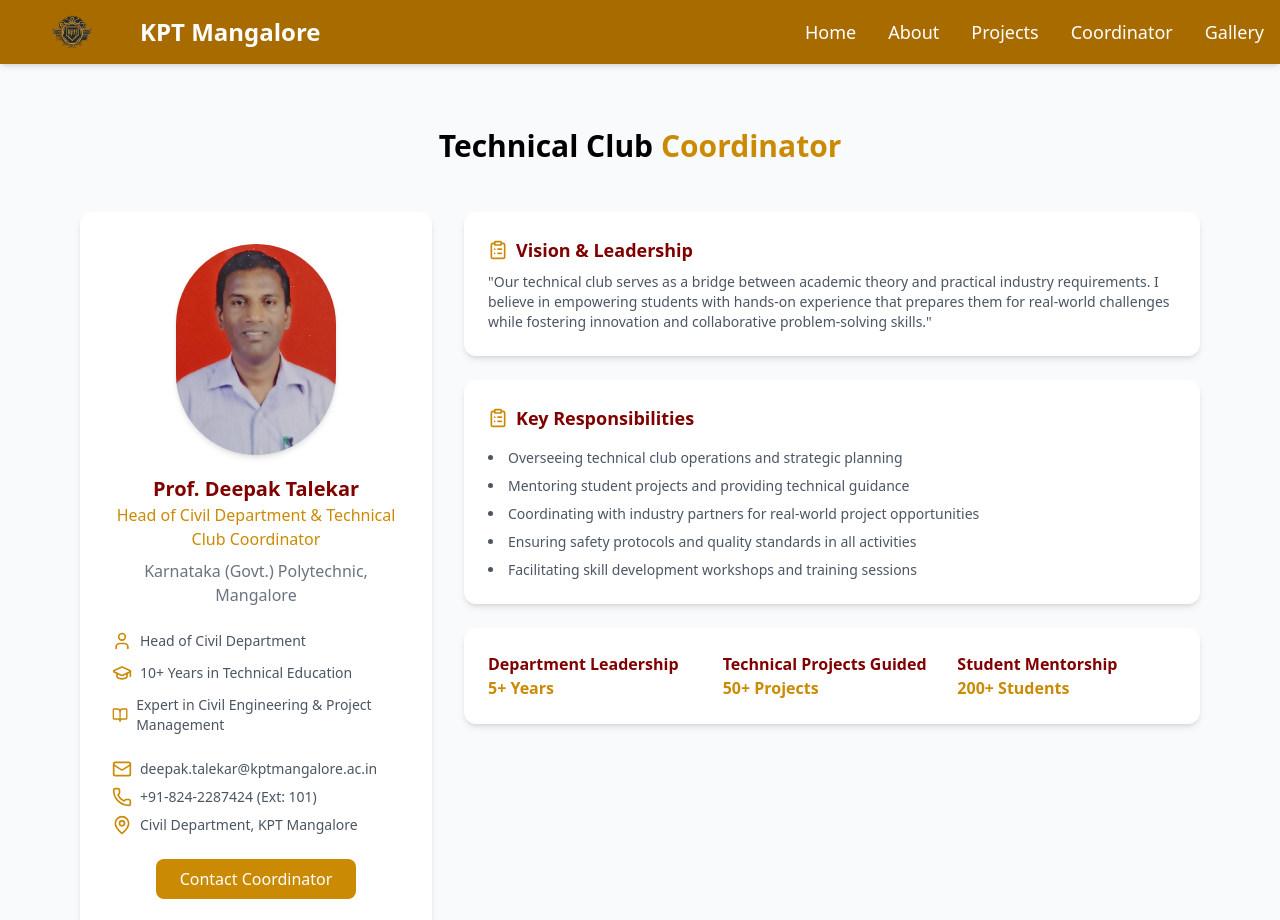
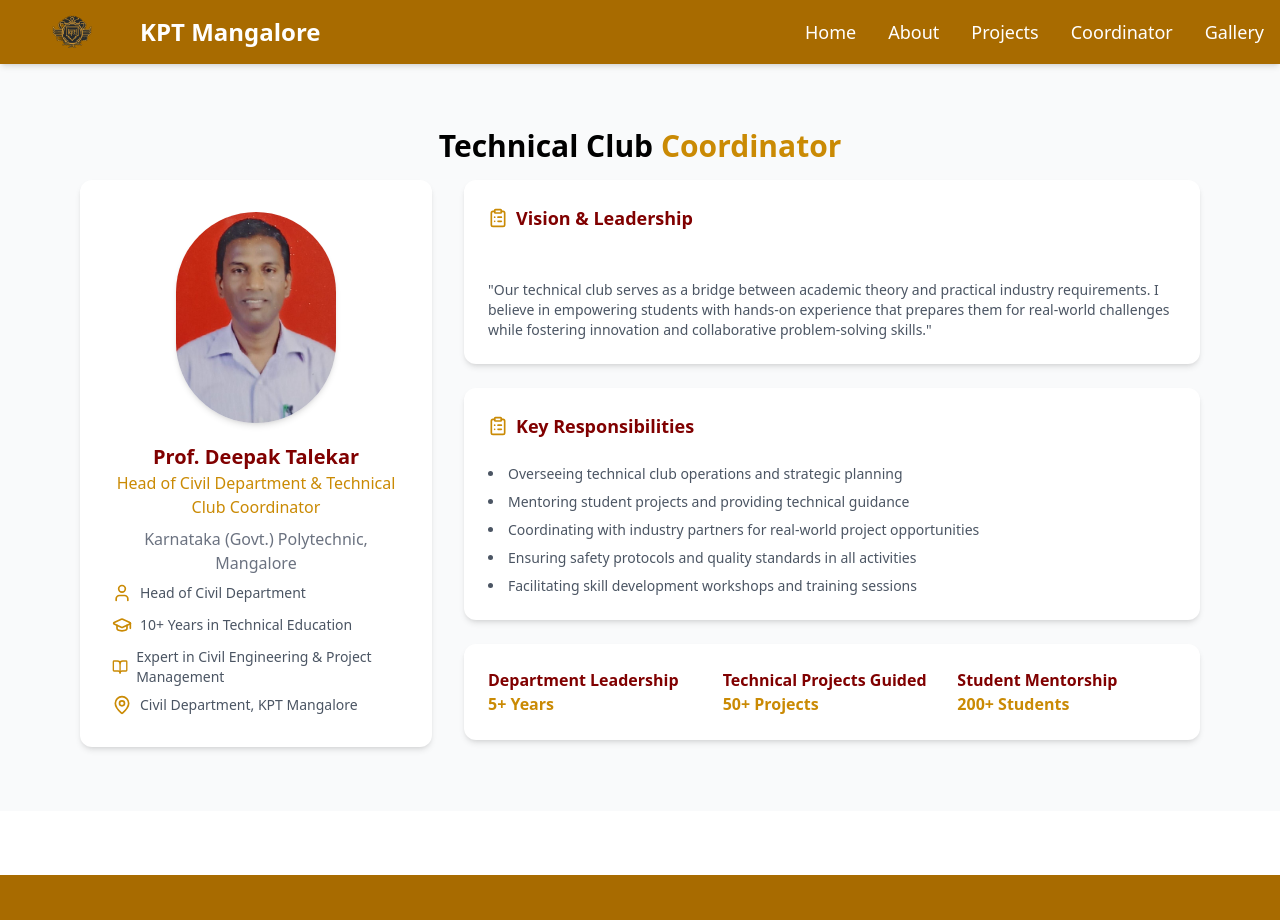
Before and after one commit to ganeshvgs/kpt-tech, a React (Create React App) app: page /coordinator in a window 1280 px wide. Shown: the top 920 px of the page. Built offline with nearby package versions, Linux system fonts and the light colour scheme.

Commit message:
Update Coordinator.js

```diff
--- a/src/pages/Coordinator.js
+++ b/src/pages/Coordinator.js
@@ -16,7 +16,7 @@ const Coordinator = () => {
     <section className="py-16 bg-gray-50">
       <div className="max-w-6xl mx-auto px-4">
         {/* Title */}
-        <h2 className="text-3xl font-bold text-center mb-12">
+        <h2 className="text-3xl font-bold text-center mb-4">
           Technical Club <span className="text-yellow-600">Coordinator</span>
         </h2>
 
@@ -36,7 +36,7 @@ const Coordinator = () => {
             <p className="text-yellow-600 mb-2">
               Head of Civil Department & Technical Club Coordinator
             </p>
-            <p className="text-gray-500 mb-6">
+            <p className="text-gray-500 mb-2">
               Karnataka (Govt.) Polytechnic, Mangalore
             </p>
 
@@ -55,29 +55,22 @@ const Coordinator = () => {
             </div>
 
             {/* Contact Info */}
-            <div className="mt-6 space-y-2 text-sm text-gray-600 w-full text-left">
-              <p className="flex items-center gap-2">
-                <Mail className="w-5 h-5 text-yellow-600" /> deepak.talekar@kptmangalore.ac.in
-              </p>
-              <p className="flex items-center gap-2">
-                <Phone className="w-5 h-5 text-yellow-600" /> +91-824-2287424 (Ext: 101)
-              </p>
+            <div className="mt-2 space-y-2 text-sm text-gray-600 w-full text-left">
+
               <p className="flex items-center gap-2">
                 <MapPin className="w-5 h-5 text-yellow-600" /> Civil Department, KPT Mangalore
               </p>
             </div>
 
             {/* Button */}
-            <button className="mt-6 bg-yellow-600 text-white px-6 py-2 rounded-lg font-medium hover:bg-yellow-700 transition">
-              Contact Coordinator
-            </button>
+
           </div>
 
           {/* Right Side Info */}
           <div className="md:col-span-2 space-y-6">
             {/* Vision */}
             <div className="bg-white p-6 rounded-xl shadow-md text-left">
-              <h3 className="font-bold text-lg text-[#800000] flex items-center gap-2 mb-2">
+              <h3 className="font-bold text-lg text-[#800000] flex items-center gap-2 mb-12">
                 <ClipboardList className="w-5 h-5 text-yellow-600" /> Vision & Leadership
               </h3>
               <p className="text-gray-600 text-sm">
@@ -90,7 +83,7 @@ const Coordinator = () => {
 
             {/* Responsibilities */}
             <div className="bg-white p-6 rounded-xl shadow-md text-left">
-              <h3 className="font-bold text-lg text-[#800000] flex items-center gap-2 mb-4">
+              <h3 className="font-bold text-lg text-[#800000] flex items-center gap-2 mb-6">
                 <ClipboardList className="w-5 h-5 text-yellow-600" /> Key Responsibilities
               </h3>
               <ul className="list-disc list-inside text-gray-600 text-sm space-y-2">
```
